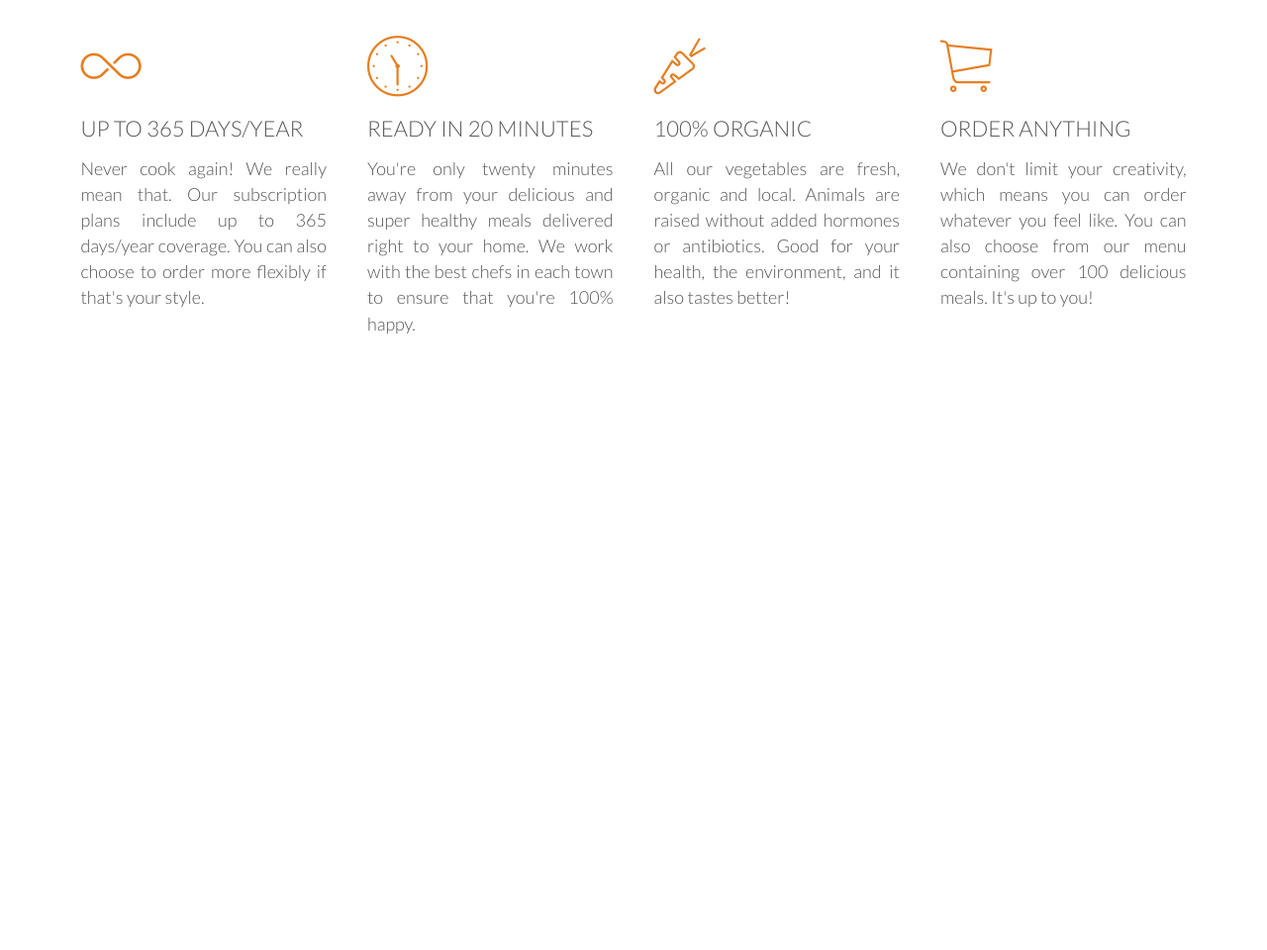
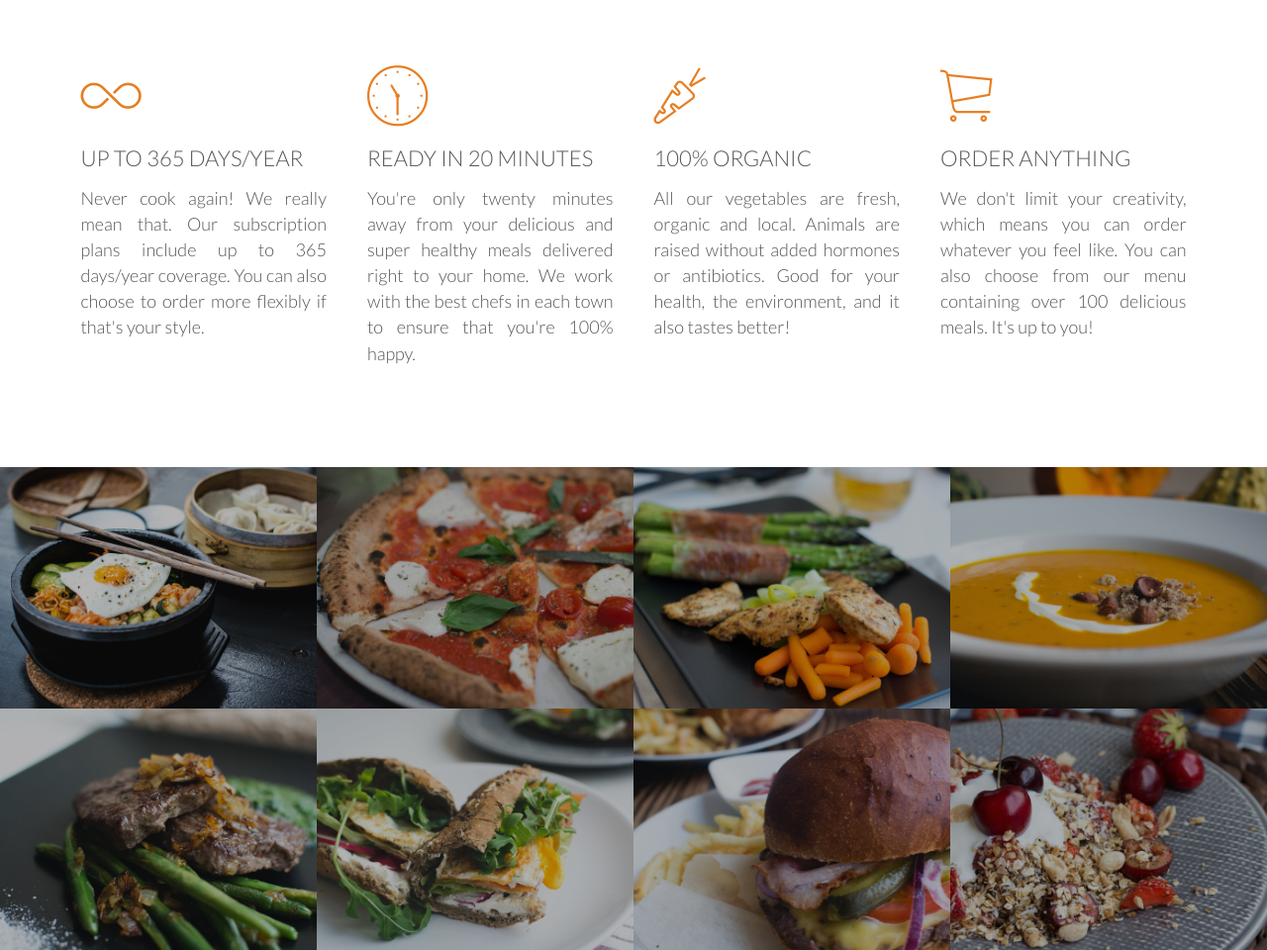
Before and after one commit to luiscgqsantos/ResponsiveWebsitesHTML5CSS3, a PHP site: page / in a window 1280 px wide. Shown: the part 1067-2027 px from the top of the page at 99% size. Before the commit the page ends 1405 px from the top, so only its background shows below. Run offline with PHP 8.4, Linux system fonts and the light colour scheme; some web fonts are replaced.

Commit message:
Building the favorite meals section

```diff
--- a/omnifood/index.html
+++ b/omnifood/index.html
@@ -68,6 +68,55 @@
             </div>
         </div>
         </div>
+    </section class="section-meals">
+    <ul class="meals-showcase">
+        <li>
+            <figure class="meal-photo">
+                <img src="./resources/img/1.jpg" alt="Korean bibimbap with egg and vegetables">
+            </figure>
+        </li>
+        <li>
+            <figure class="meal-photo">
+                <img src="./resources/img/2.jpg" alt="Simple italian pizza with cherry tomatoes">
+            </figure>
+        </li>
+        <li>
+            <figure class="meal-photo">
+                <img src="./resources/img/3.jpg" alt="Chicken breast steak with vegetables">
+            </figure>
+        </li>
+        <li>
+            <figure class="meal-photo">
+                <img src="./resources/img/4.jpg" alt="Autumn pumpkin soup">
+            </figure>
+        </li>
+    </ul>
+
+    <ul class="meals-showcase">
+        <li>
+            <figure class="meal-photo">
+                <img src="./resources/img/5.jpg" alt="Paleo beef steak with vegetables">
+            </figure>
+        </li>
+        <li>
+            <figure class="meal-photo">
+                <img src="./resources/img/6.jpg" alt="Healthy baguette with egg and vegetables">
+            </figure>
+        </li>
+        <li>
+            <figure class="meal-photo">
+                <img src="./resources/img/7.jpg" alt="Burger with cheddar and bacon">
+            </figure>
+        </li>
+        <li>
+            <figure class="meal-photo">
+                <img src="./resources/img/8.jpg" alt="Granola with cherries and strawberries">
+            </figure>
+        </li>
+    </ul>
+
+    <section>
+
     </section>
 </body>
 
--- a/omnifood/resources/css/style.css
+++ b/omnifood/resources/css/style.css
@@ -213,3 +213,51 @@ header {
 .main-nav li a:active{
     border-bottom: 2px solid #e67e22;
 }
+
+/*--------------------------------------*/
+/* Features */
+/*--------------------------------------*/
+
+.section-features .long-copy {
+    margin-bottom: 30px;
+}
+
+/*--------------------------------------*/
+/* Meals */
+/*--------------------------------------*/
+
+.section-meals {
+    padding: 0;
+}
+
+.meals-showcase {
+    list-style: none;
+    width: 100%;
+}
+
+.meals-showcase li {
+    display: block;
+    float: left;
+    width: 25%;
+
+}
+
+.meal-photo {
+    width: 100%;
+    margin: 0;
+    overflow: hidden;
+    background-color: #000000;
+}
+
+.meal-photo img {
+    opacity: 0.7;
+    width: 100%;
+    height: auto;
+    transform: scale(1.15);
+    transition: transform 0.5s, opacity 0.5s;
+}
+
+.meal-photo img:hover {
+    opacity: 1;
+    transform: scale(1.03);
+}
```
